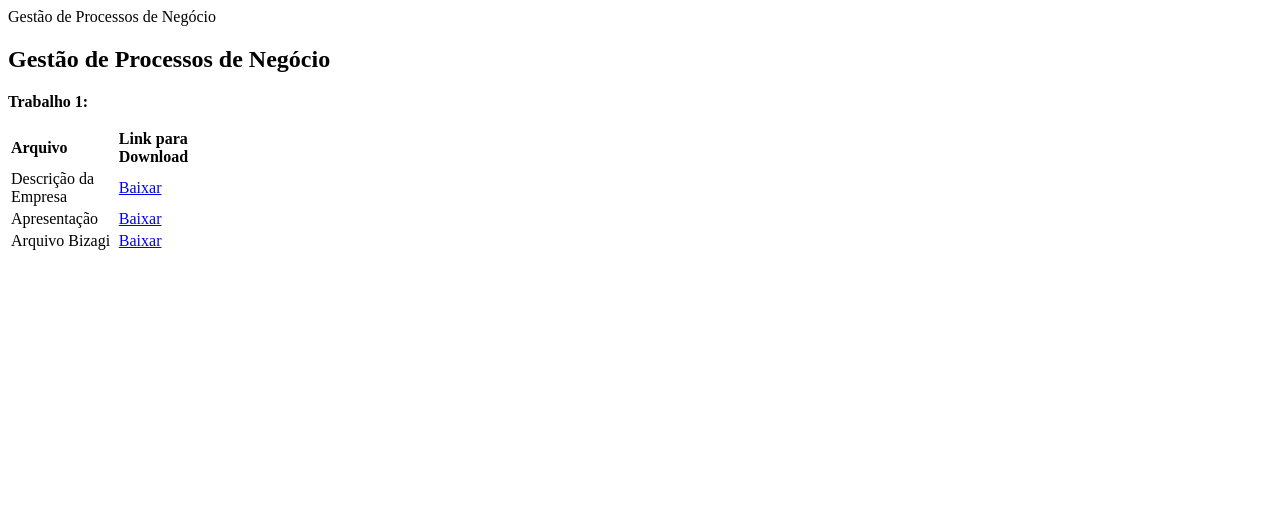
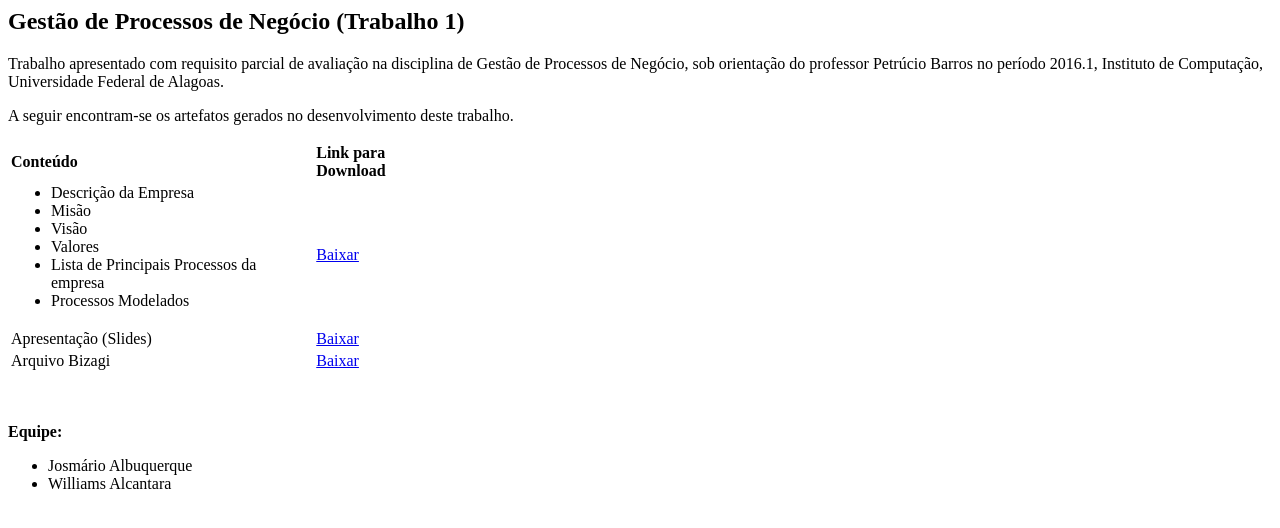
Before and after one commit to josmarios/josmarios.github.io, a plain HTML site: page bpm/trabalho-1/trabalho-1.html in a window 1280 px wide. Drawn offline with Linux system fonts and the light colour scheme.

Commit message:
images added

```diff
--- a/bpm/trabalho-1/trabalho-1.html
+++ b/bpm/trabalho-1/trabalho-1.html
@@ -6,23 +6,33 @@ Gest&atilde;o de Processos de Neg&oacute;cio
 </head>
 
 <body>
-<p>Gest&atilde;o de Processos de Neg&oacute;cio</p>
-<h2><strong>Gest&atilde;o de Processos de Neg&oacute;cio</strong></h2>
-<p><strong>Trabalho 1:<br /></strong></p>
-<table style="height: 64px;" width="205">
+
+<h2><strong>Gest&atilde;o de Processos de Neg&oacute;cio (Trabalho 1)</strong></h2>
+<p>Trabalho apresentado com requisito parcial de avalia&ccedil;&atilde;o na disciplina de Gest&atilde;o de Processos de Neg&oacute;cio, sob orienta&ccedil;&atilde;o do professor Petr&uacute;cio Barros no per&iacute;odo 2016.1, Instituto de Computa&ccedil;&atilde;o, Universidade Federal de Alagoas.</p>
+<p>A seguir encontram-se os artefatos gerados no desenvolvimento deste trabalho.</p>
+<table style="height: 192px;" width="453">
 <thead>
 <tr>
-<td><strong>Arquivo</strong></td>
+<td><strong>Conte&uacute;do</strong></td>
 <td><strong>Link para Download</strong></td>
 </tr>
 </thead>
- <tbody>
+<tbody>
 <tr>
-<td>Descri&ccedil;&atilde;o da Empresa</td>
+<td>
+<ul>
+<li>Descri&ccedil;&atilde;o da Empresa</li>
+<li>Mis&atilde;o</li>
+<li>Vis&atilde;o</li>
+<li>Valores</li>
+<li>Lista de Principais Processos da empresa</li>
+<li>Processos Modelados</li>
+</ul>
+</td>
 <td><a href="descri&ccedil;&atilde;o.pdf">Baixar</a></td>
 </tr>
 <tr>
-<td>Apresenta&ccedil;&atilde;o</td>
+<td>Apresenta&ccedil;&atilde;o (Slides)</td>
 <td><a href="apresenta&ccedil;&atilde;o.pdf">Baixar</a></td>
 </tr>
 <tr>
@@ -31,5 +41,11 @@ Gest&atilde;o de Processos de Neg&oacute;cio
 </tr>
 </tbody>
 </table>
+<p>&nbsp;</p>
+<p><strong>Equipe:</strong></p>
+<ul>
+<li>Josm&aacute;rio Albuquerque</li>
+<li>Williams Alcantara</li>
+</ul>
 </body>
 </html>
```
Also changed, not shown: bpm/trabalho-1/img/BPM-CadastroUsuario.png (added), bpm/trabalho-1/img/BPM-ControleFinanceiro.png (added), bpm/trabalho-1/img/BPM-EfetuarCompra(RecursosMateriais).png (added), bpm/trabalho-1/img/BPM-FolhaDePagamento.png (added), bpm/trabalho-1/img/BPM-LocaÃ§Ã£o(Vendas).png (added), bpm/trabalho-1/img/BPM-PrepararCompra(Vendas).png (added), bpm/trabalho-1/img/BPM-RecursosMateriais.png (added), bpm/trabalho-1/img/BPM-Vendas.png (added), bpm/trabalho-1/img/BPM-sub horas.png (added), 1 other file.
